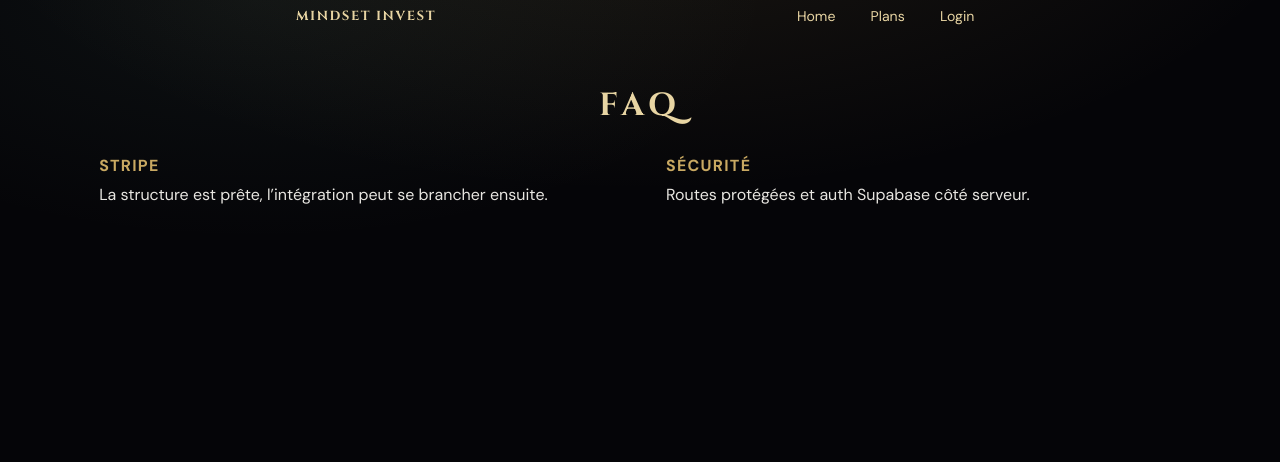
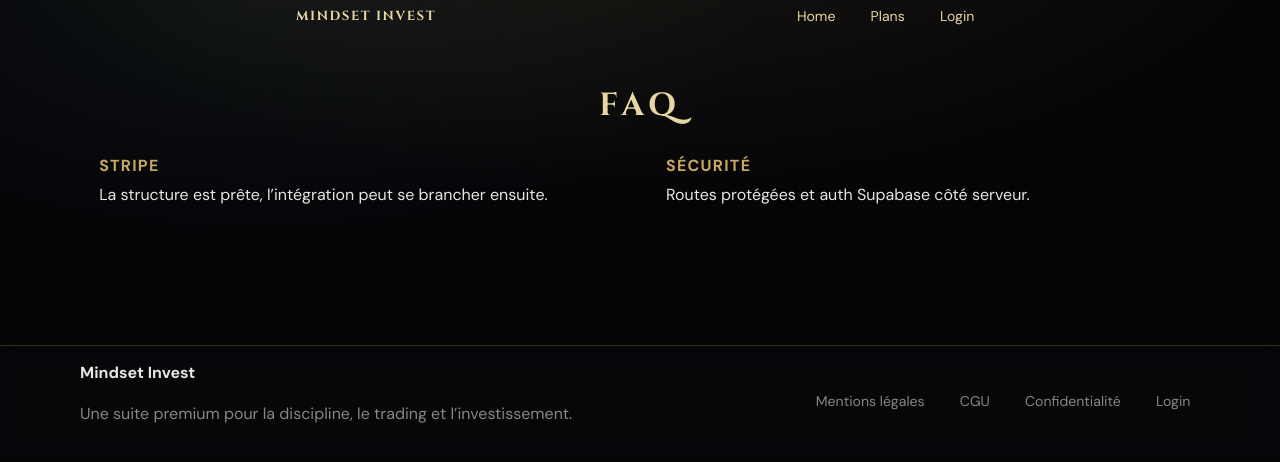
Before and after one commit to kazedyorigins45-hub/Tracker-invest, a Next.js app: page /faq in a window 1280 px wide. Shown: the top 462 px of the page. Built offline with nearby package versions, Linux system fonts and the light colour scheme; no server answers.

Commit message:
feat: add SiteFooter to pricing, features and faq pages

```diff
--- a/app/faq/page.jsx
+++ b/app/faq/page.jsx
@@ -2,6 +2,7 @@
 
 import Link from 'next/link';
 import { useLocale } from '@/lib/locale';
+import SiteFooter from '@/components/SiteFooter';
 
 export default function FaqPage() {
   const { t } = useLocale();
@@ -24,6 +25,7 @@ export default function FaqPage() {
           <div className="pillar"><strong>Sécurité</strong>Routes protégées et auth Supabase côté serveur.</div>
         </div>
       </div>
+      <SiteFooter />
     </main>
   );
 }
--- a/app/features/page.jsx
+++ b/app/features/page.jsx
@@ -1,5 +1,6 @@
 import SiteHeader from '@/components/SiteHeader';
 import FeaturesContent from '@/components/FeaturesContent';
+import SiteFooter from '@/components/SiteFooter';
 
 export const metadata = {
   title: 'Fonctionnalités',
@@ -11,6 +12,7 @@ export default function FeaturesPage() {
     <main>
       <SiteHeader />
       <FeaturesContent />
+      <SiteFooter />
     </main>
   );
 }
--- a/app/pricing/page.jsx
+++ b/app/pricing/page.jsx
@@ -1,5 +1,6 @@
 import PricingGrid from '@/components/PricingGrid';
 import SiteHeader from '@/components/SiteHeader';
+import SiteFooter from '@/components/SiteFooter';
 
 export const metadata = {
   title: 'Abonnements',
@@ -17,6 +18,7 @@ export default function PricingPage() {
         <PricingGrid />
         <footer className="note">Le choix mensuel/annuel est déjà prêt. Le bouton d’abonnement ouvre maintenant Stripe Checkout.</footer>
       </div>
+      <SiteFooter />
     </main>
   );
 }
```
